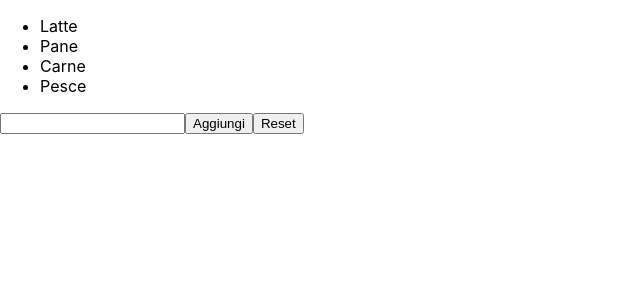
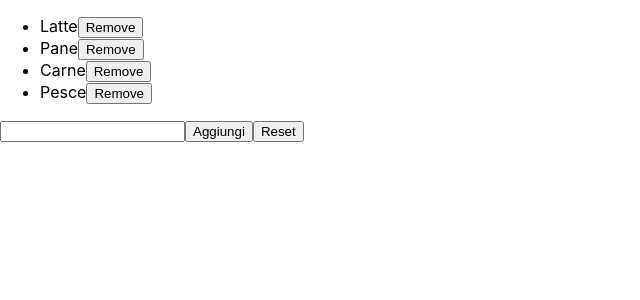
Before and after one commit to Edoardo-Longo/Esercizi-React, a React (Create React App) app in the folder my-app/: page / in a window 1280 px wide. Shown: the top 300 px of the page, without its empty margins (0-640 px from the left). Built offline with nearby package versions, Linux system fonts and the light colour scheme.

Commit message:
esercizio 6

```diff
--- a/my-app/src/TodoList.js
+++ b/my-app/src/TodoList.js
@@ -1,42 +1,64 @@
-import React from 'react'
+import React from "react";
 
 class Todolist extends React.Component {
-
   state = {
-        item: [
-            'Latte', 'Pane', 'Carne', 'Pesce'
-        ],
-        addItems: ''
-    }
+    item: ["Latte", "Pane", "Carne", "Pesce"],
+    addItems: "",
+  };
 
   eventHandler = (event) => {
     this.setState((state) => {
-            return { addItems: state.addItems = event.target.value }
-        })
-    }
+      return { addItems: (state.addItems = event.target.value) };
+    });
+  };
 
   adder = () => {
     this.setState((state) => {
-            return { item: state.item.concat(this.state.addItems),
-            addItems: ''
-        }
-        })
-    }
+      return { item: state.item.concat(this.state.addItems), addItems: "" };
+    });
+  };
 
-    reset = ()=>{ this.setState({item:[
-        'Latte', 'Pane', 'Carne', 'Pesce'
-    ]})}
+  remover = (item) => {
+    this.setState((state) => {
+      const array = state.item.filter((todo) => {
+        return todo !== item;
+      });
+      return { item: (state.item = array) };
+    });
+  };
+
+  reset = () => {
+    this.setState({ item: ["Latte", "Pane", "Carne", "Pesce"] });
+  };
 
   render() {
     return (
       <div>
-                <ul>{this.state.item.map((item, index) => (<li key={index}>{item}</li>))}</ul>
-                <input type="text" value={this.state.addItems} onChange={this.eventHandler} />
+        <ul>
+          {this.state.item.map((item, index) => (
+            <li key={index}>
+              {item}
+              <button
+                key={index + "btn"}
+                onClick={() => {
+                  this.remover(item);
+                }}
+              >
+                Remove
+              </button>
+            </li>
+          ))}
+        </ul>
+        <input
+          type="text"
+          value={this.state.addItems}
+          onChange={this.eventHandler}
+        />
         <button onClick={this.adder}>Aggiungi</button>
         <button onClick={this.reset}>Reset</button>
       </div>
-        )
+    );
   }
 }
 
-export default Todolist
+export default Todolist;
```
Lines whose indentation alone changed are shown as unchanged.
